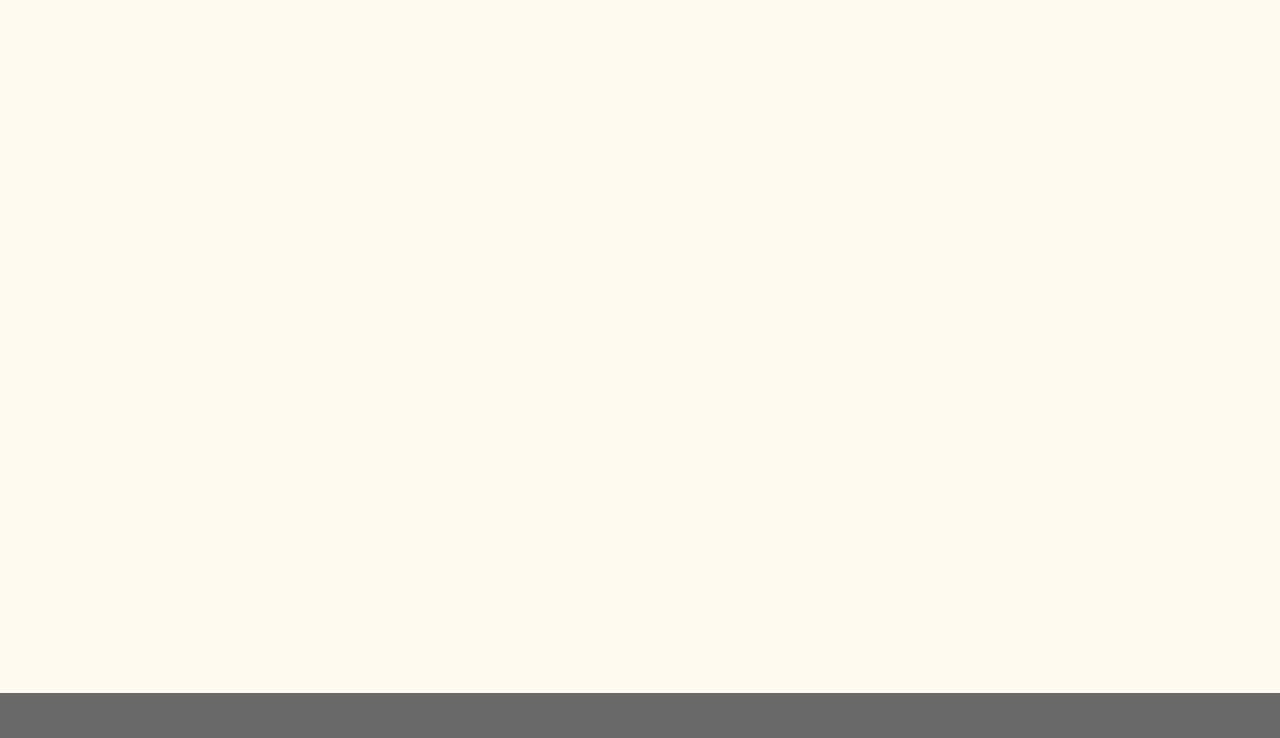
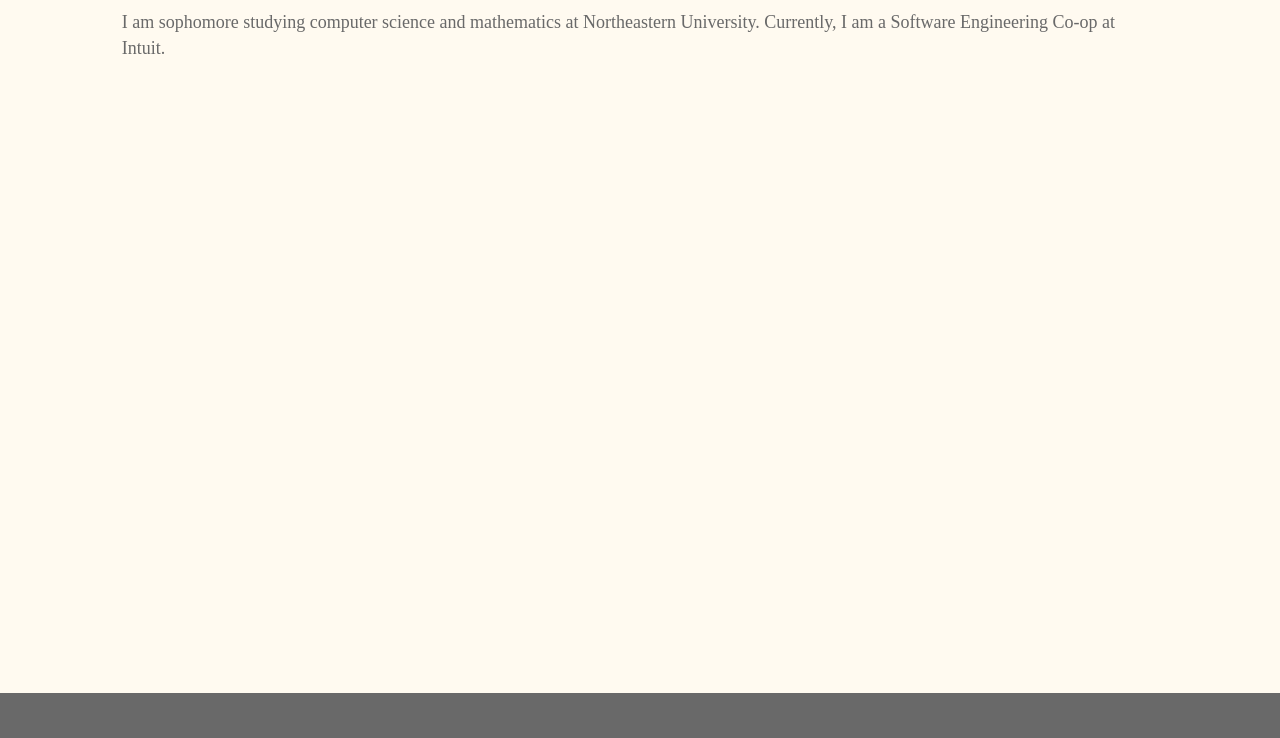
Before and after one commit to evanhiroshige/evanhiroshige.com, a plain HTML site: page index.html in a window 1280 px wide. Shown: the part 62-800 px from the top of the page. Drawn offline with nearby package versions, Linux system fonts and the light colour scheme.

Commit message:
update about me

```diff
--- a/index.html
+++ b/index.html
@@ -129,7 +129,8 @@
         <div class="col-sm-10 text-left">
             <h2></h2>
             <p style="color: dimgray; font-size: large">
-
+               I am sophomore studying computer science and mathematics at Northeastern University. Currently, I am a
+                Software Engineering Co-op at Intuit.
             </p>
             <p style="color:dimgray; font-size: large">
 
```
